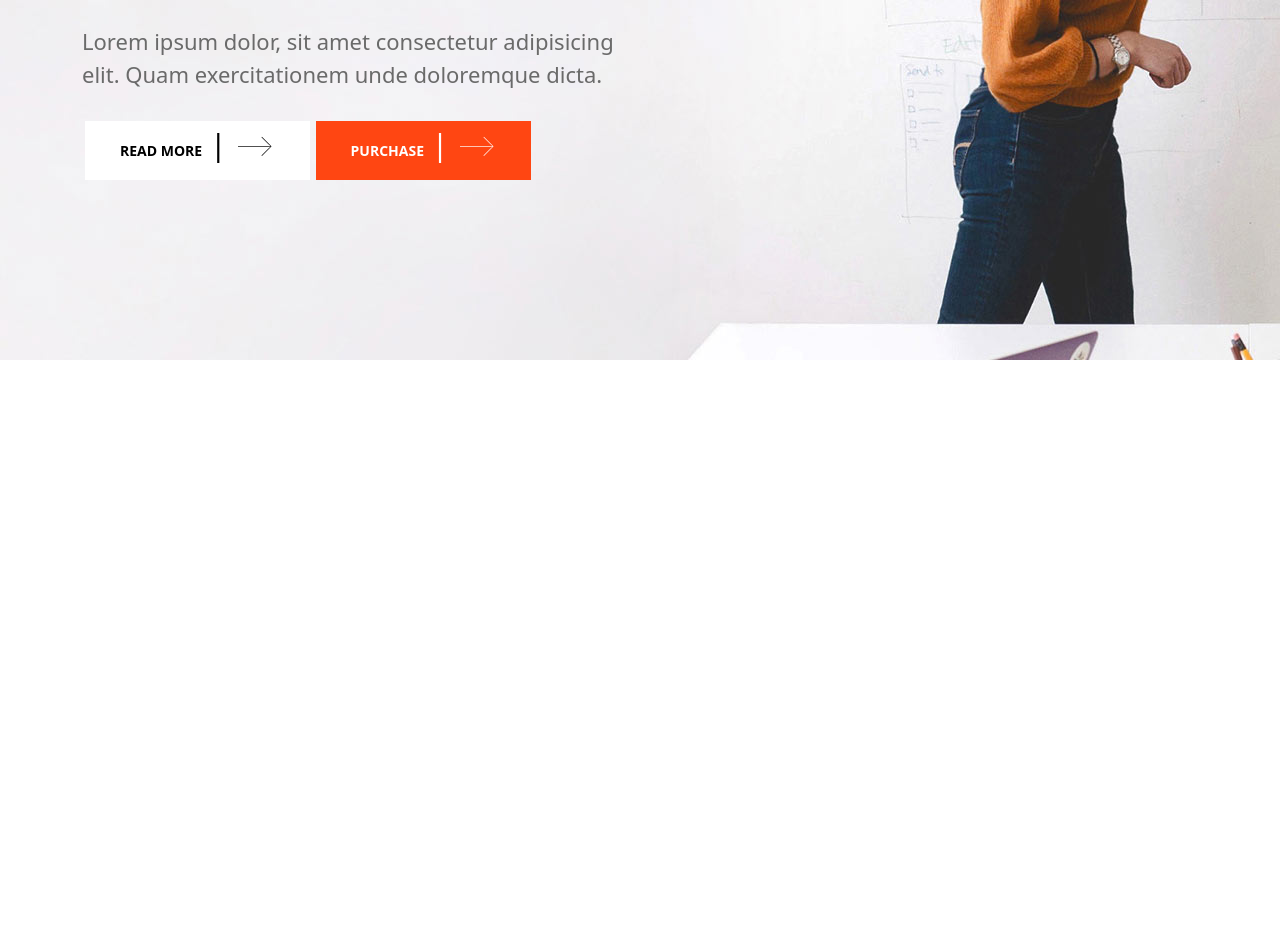
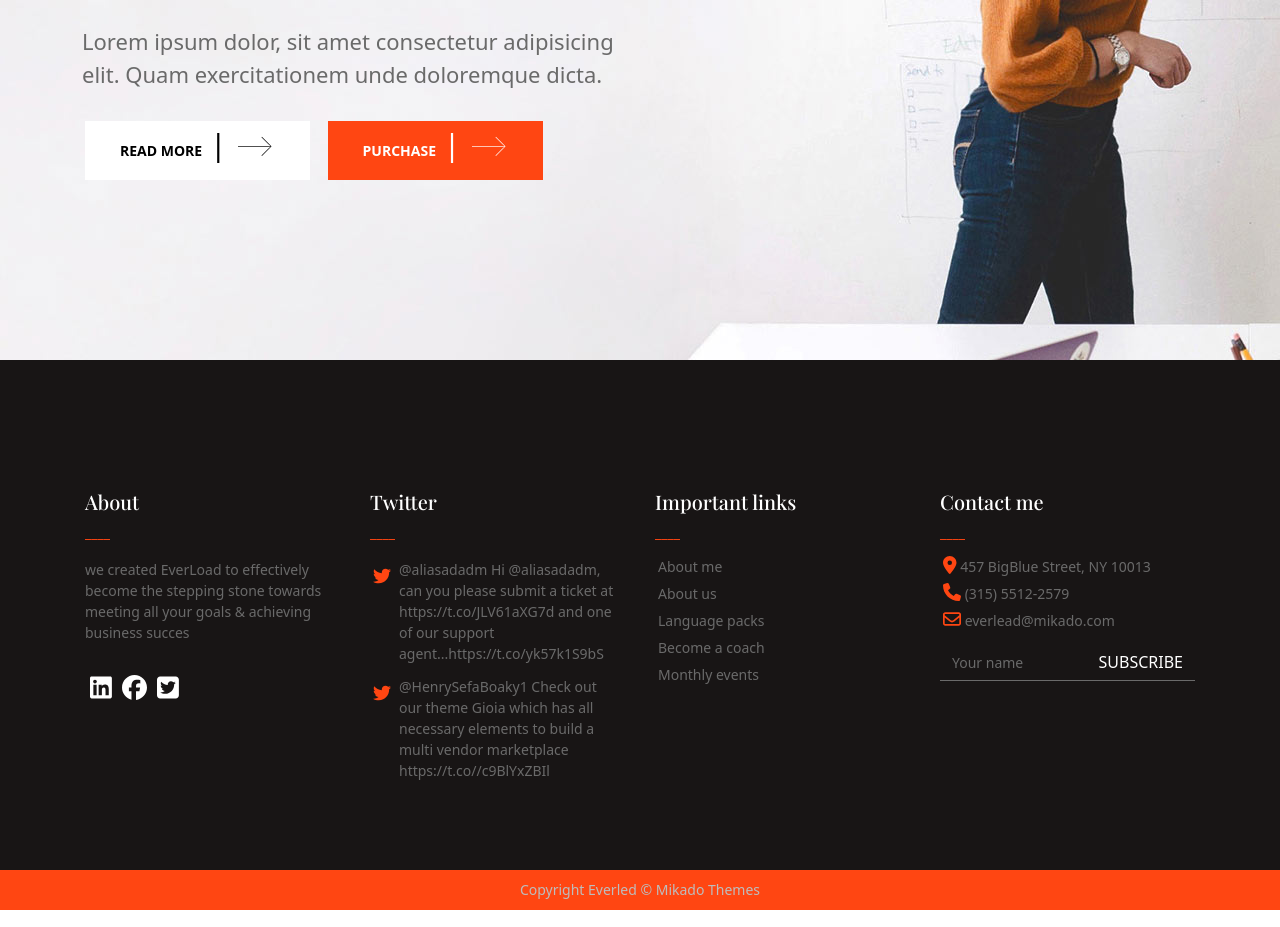
Before and after one commit to MarcoCalabretta1988/proj-html-vuejs, a Vue app: page / in a window 1280 px wide. Shown: the part 400-1327 px from the top of the page. Before the commit the page ends 800 px from the top, so only its background shows below. Built offline with nearby package versions, Linux system fonts and the light colour scheme; a web font is replaced by a local one.

Commit message:
Add footer

```diff
--- a/src/App.vue
+++ b/src/App.vue
@@ -1,15 +1,26 @@
 <script>
 import AppHeader from './components/AppHeader.vue'
+import AppFooter from './components/AppFooter.vue';
 export default {
   name: 'Everlead',
-  data: () => ({}),
-  components: { AppHeader },
+  data: () => ({ footerFormText: '' }),
+  components: { AppHeader, AppFooter },
+  methods: {
+    onTermChange(term) {
+      this.footerFormText = term;
+    },
+    subscriveContact() {
+
+    }
+  }
 }
 </script>
 
 <template>
   <app-header></app-header>
 
+  <app-footer @term-change="onTermChange" @form-submit="subscriveContact"></app-footer>
+
 </template>
 
 <style lang="scss">
--- a/src/assets/scss/partials/_variables.scss
+++ b/src/assets/scss/partials/_variables.scss
@@ -4,6 +4,8 @@
 $white : #ffffff;
 $black : #000000;
 $orange : #ff4612;
+$lightgrey : #cccccc;
+$greylight : #bdbdbd;
 $grey : #6a6a6a;
 $darkgrey : #1e1e1e;
-$lightgrey : #cccccc;
+$black-grey : #181515;
--- a/src/components/App generic/AppButton.vue
+++ b/src/components/App generic/AppButton.vue
@@ -19,6 +19,7 @@ export default {
 a {
     text-transform: uppercase;
     padding: 20px 35px;
+    margin-right: 15px;
     font-size: 14px;
     font-weight: 600;
     background-color: $white;
--- a/src/components/AppFooter.vue
+++ b/src/components/AppFooter.vue
@@ -1,14 +1,36 @@
 <script>
+import FooterNav from './Footer component/FooterNav.vue';
 export default {
     name: 'AppFooter',
-    data: () => ({})
+    components: { FooterNav }
+
 }
 </script>
 
 <template>
-
+    <footer>
+        <footer-nav @term-change="$emit('term-change', $event)" @form-submit="$emit('form-submit')"></footer-nav>
+        <div class="copyright">Copyright Everled &#169; Mikado Themes</div>
+    </footer>
 </template>
 
-<style>
+<style lang="scss" scoped>
+@use '../assets/scss/partials/variables' as *;
 
+footer {
+    height: 550px;
+    background-color: $black-grey;
+
+
+    .copyright {
+        background-color: $orange;
+        height: 40px;
+        text-align: center;
+        line-height: 40px;
+        vertical-align: middle;
+        color: $greylight;
+        font-size: 14px;
+
+    }
+}
 </style>
--- /dev/null
+++ b/src/components/Footer component/FooterNav.vue
@@ -0,0 +1,140 @@
+<script>
+import { footerNavLinks, contacts, twitterMsg } from '../../data';
+
+export default {
+    name: 'FooterNav',
+    data: () => ({ footerNavLinks, contacts, twitterMsg, footerFormText: '' }),
+
+}
+</script>
+
+<template>
+    <section id="footer-top" class="container">
+        <div class="row  row-col-4 h-100">
+            <div class="col about">
+                <h5>About</h5>
+                <div class="divider">____</div>
+                <p class="py-3">we created EverLoad to effectively become the stepping stone towards meeting all your
+                    goals &
+                    achieving business succes</p>
+                <div class="social-ico">
+                    <font-awesome-icon icon="fa-brands fa-linkedin" />
+                    <font-awesome-icon icon="fa-brands fa-facebook" />
+                    <font-awesome-icon icon="fa-brands fa-square-twitter" />
+                </div>
+            </div>
+            <div class="col twitter">
+                <h5>Twitter</h5>
+                <div class="divider">____</div>
+                <ul>
+                    <li v-for="tweet in twitterMsg"><a href="#" class="d-flex"><font-awesome-icon
+                                icon="fa-brands fa-twitter" class="icon pe-2 pt-2 " /> {{ tweet }}</a></li>
+                </ul>
+            </div>
+            <div class="col important-links">
+                <h5>Important links</h5>
+                <div class="divider">____</div>
+                <ul>
+                    <li v-for="link in footerNavLinks" :key="link"><a href="#">{{ link }}</a></li>
+                </ul>
+            </div>
+
+
+            <div class="col contacts">
+                <h5>Contact me</h5>
+                <div class="divider">____</div>
+                <ul>
+                    <li><a href=""><font-awesome-icon icon="fa-solid fa-location-dot" class="icon" /> {{
+                        contacts.adress
+                    }}</a></li>
+                    <li><a href=""><font-awesome-icon icon="fa-solid fa-phone" class="icon" /> {{
+                        contacts.phone
+                    }}</a></li>
+                    <li><a href=""><font-awesome-icon icon="fa-regular fa-envelope" class="icon" /> {{
+                        contacts.mail
+                    }}</a></li>
+                </ul>
+                <form class="input-group mb-3" @submit.prevent="$emit('form-submit')">
+                    <input type="text" class="form-control " placeholder="Your name" v-model.trim="footerFormText"
+                        @keyup="$emit('term-change', footerFormText)">
+                    <button class="btn btn-outline-secondary" type="button">SUBSCRIBE</button>
+                </form>
+            </div>
+        </div>
+    </section>
+</template>
+
+<style lang="scss" scoped>
+@use '../../assets/scss/partials/variables' as *;
+
+#footer-top {
+    height: 510px;
+    color: $grey;
+    font-size: 14px;
+
+
+    input {
+        background-color: transparent;
+        border: none;
+        color: $grey;
+        border-bottom: 1px solid $grey;
+        border-radius: 0;
+        font-size: 14px;
+
+
+        &::placeholder {
+            color: $grey;
+        }
+    }
+
+    button {
+        background-color: transparent;
+        border: none;
+        border-bottom: 1px solid $grey;
+        border-radius: 0;
+        color: $white;
+
+    }
+
+    .col {
+        padding: 130px 15px;
+
+        h5 {
+            color: $white;
+
+            font-family: 'Playfair Display', serif;
+        }
+
+        .divider {
+            color: $orange;
+        }
+
+        ul {
+            margin: 10px 0;
+
+            li {
+                padding: 3px 0;
+
+                a {
+                    color: $grey;
+                    font-size: 14px;
+
+                    .icon {
+                        color: $orange;
+                        font-size: 18px;
+                    }
+                }
+            }
+        }
+
+    }
+
+    .social-ico * {
+        color: $white;
+        padding: 0 5px;
+        font-size: 25px;
+        cursor: pointer;
+    }
+
+}
+</style>
--- a/src/data/index.js
+++ b/src/data/index.js
@@ -1,7 +1,15 @@
 const mainNavLinks = ['homes', 'pages', 'blog', 'shop', 'events', 'elements']
+const footerNavLinks = ['About me', 'About us', 'Language packs', 'Become a coach', 'Monthly events']
+const contacts = {
+    phone: '(315) 5512-2579',
+    adress: '457 BigBlue Street, NY 10013',
+    mail: 'everlead@mikado.com'
+}
+
+const twitterMsg = ['@aliasadadm Hi @aliasadadm, can you please submit a ticket at https://t.co/JLV61aXG7d and one of our support agent...https://t.co/yk57k1S9bS', '@HenrySefaBoaky1 Check out our theme Gioia which has all necessary elements to build a multi vendor marketplace https://t.co//c9BlYxZBIl']
 
 
 
 
 
-export { mainNavLinks }
+export { mainNavLinks, contacts, twitterMsg, footerNavLinks }
--- a/src/main.js
+++ b/src/main.js
@@ -4,9 +4,11 @@ import 'bootstrap/dist/css/bootstrap.min.css';
 //Import FontAwsome
 import { library } from '@fortawesome/fontawesome-svg-core'
 import { FontAwesomeIcon } from '@fortawesome/vue-fontawesome'
-import { faMagnifyingGlass, faBars } from '@fortawesome/free-solid-svg-icons'
+import { faMagnifyingGlass, faBars, faPhone, faLocationDot } from '@fortawesome/free-solid-svg-icons'
+import { faEnvelope } from '@fortawesome/free-regular-svg-icons'
+import { faTwitter, faLinkedin, faFacebook, faSquareTwitter } from '@fortawesome/free-brands-svg-icons'
 
-library.add(faMagnifyingGlass, faBars)
+library.add(faMagnifyingGlass, faBars, faEnvelope, faPhone, faLocationDot, faTwitter, faLinkedin, faFacebook, faSquareTwitter)
 
 import App from './App.vue'
 
```
Also changed, not shown: src/data/store.js (deleted).
